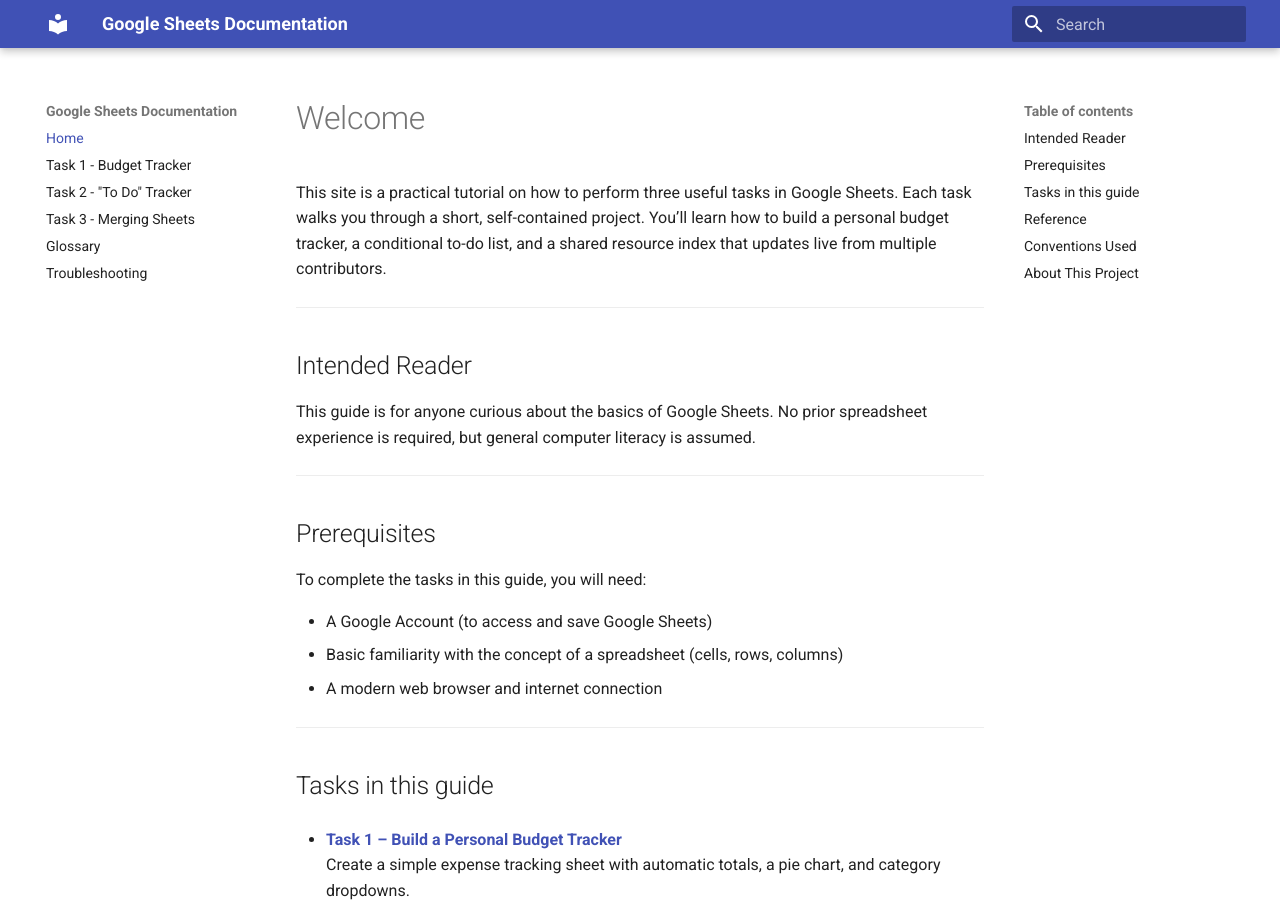
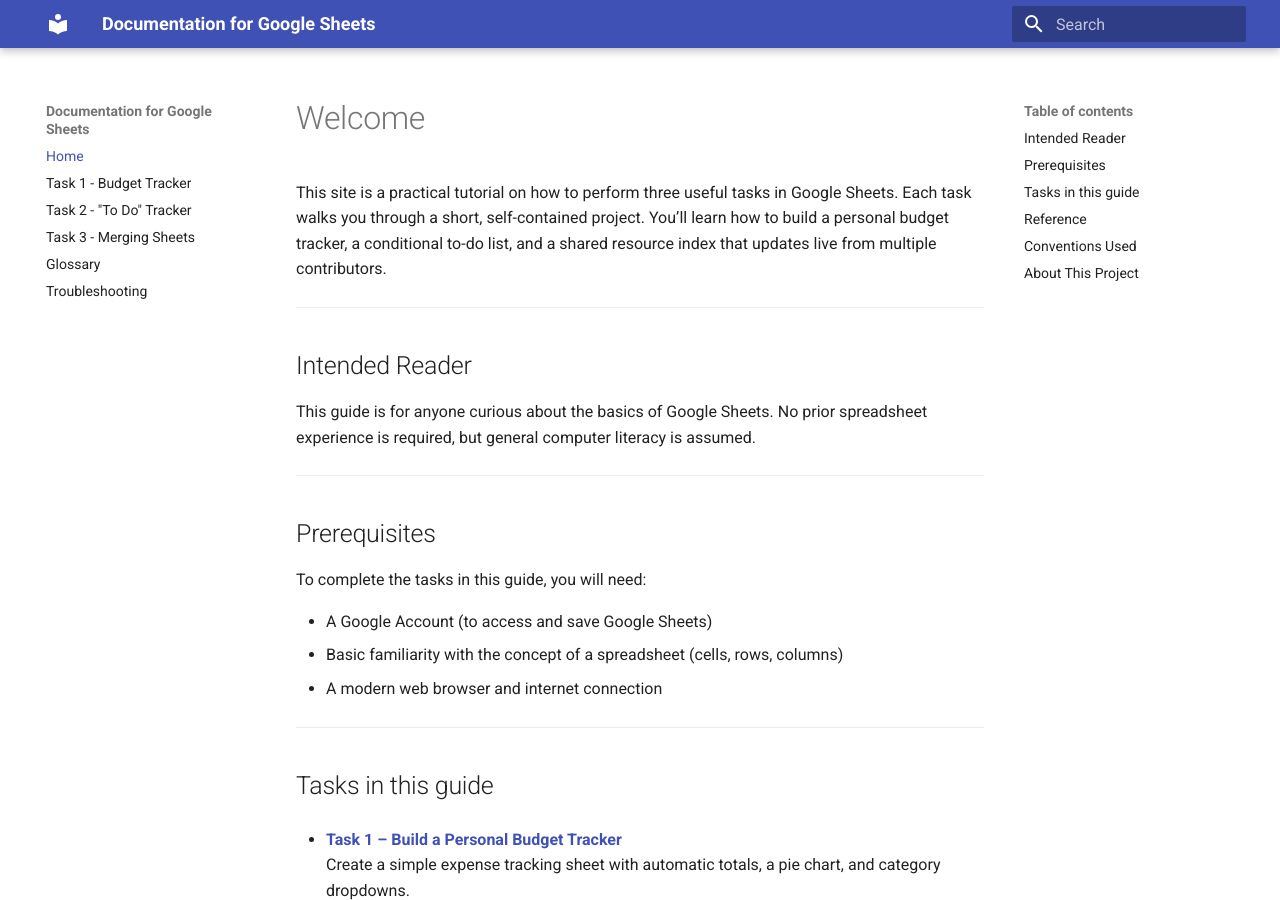
Before and after one commit to jagohine/documentation_project, an MkDocs documentation site: the page built from docs/index.md, in a window 1280 px wide and 900 px high. Built offline with MkDocs 1.6.1 and Material for MkDocs 9.7.7, drawn with Linux system fonts in a browser that asks for light colours.

Commit message:
Still just working on site name (see last commit)

```diff
--- a/mkdocs.yml
+++ b/mkdocs.yml
@@ -1,4 +1,4 @@
-site_name: Google Sheets Documentation
+site_name: Documentation for Google Sheets
 theme:
   name: material
   features:
```
